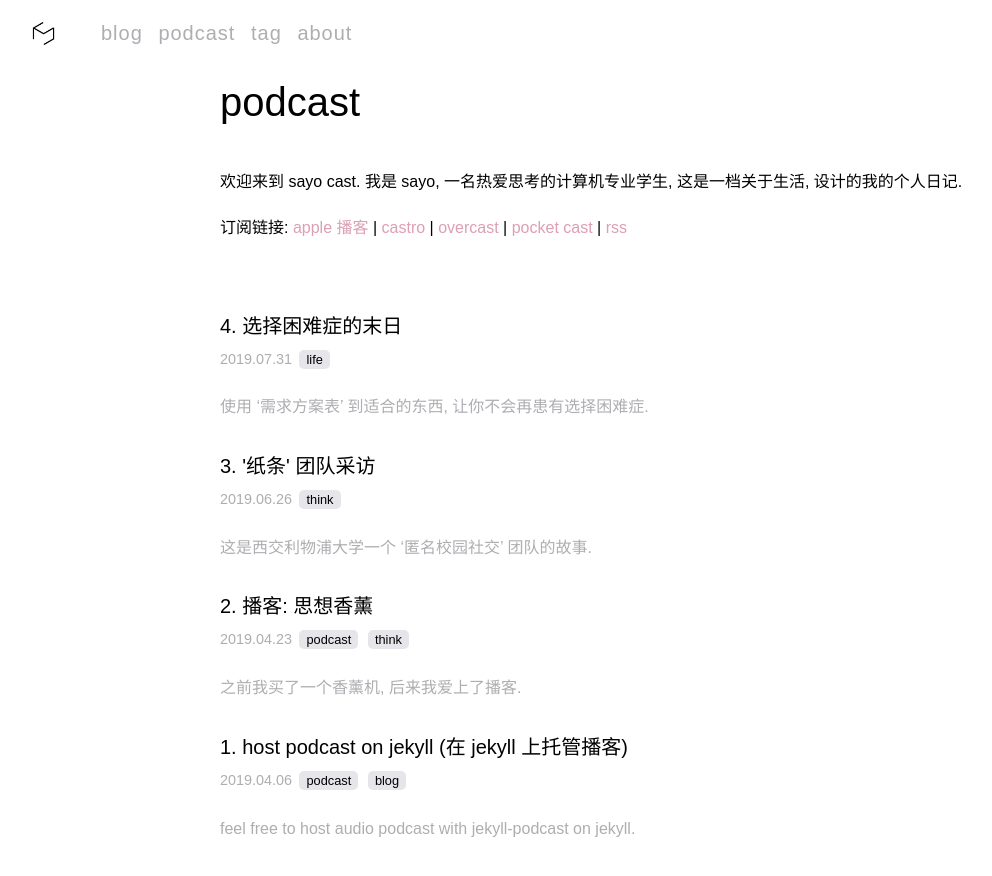
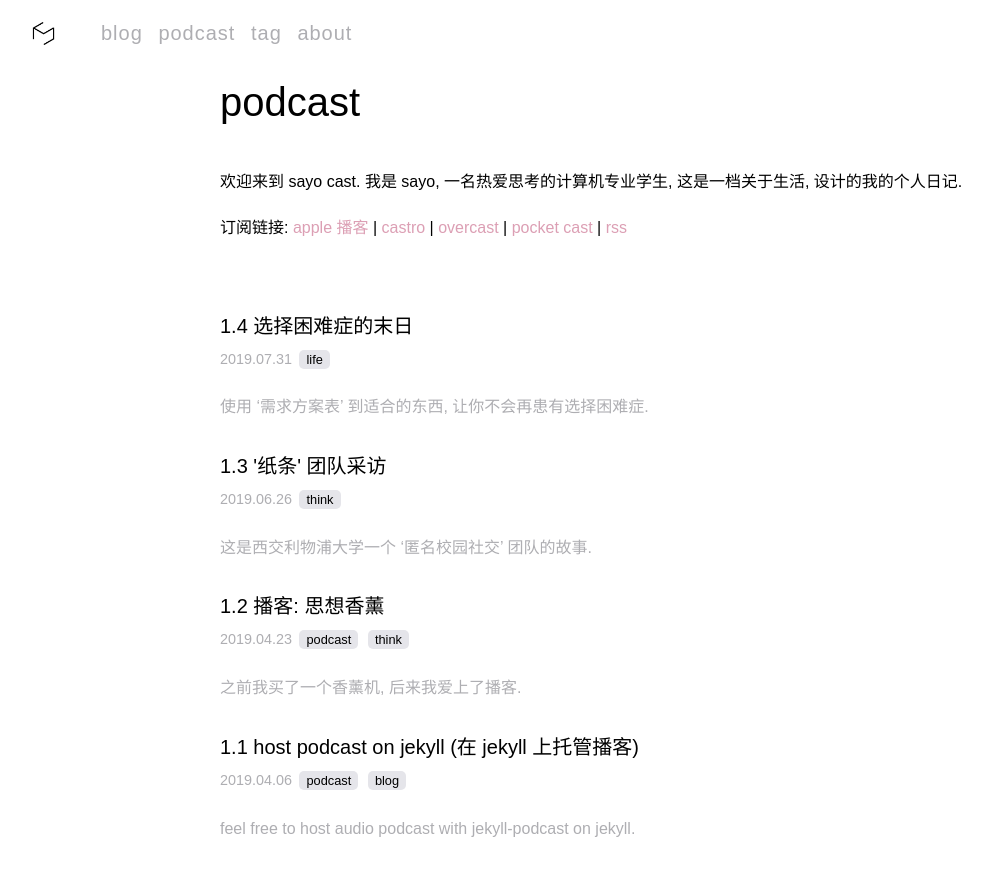
Before and after one commit to yuzujin99/sayo-blog, a Jekyll site: the page built from page/podcast.md, in a window 1280 px wide and 921 px high. Shown: the top 876 px of the window, without its empty margins (20-1012 px from the left). Built offline with Jekyll 4.4.1, drawn with Linux system fonts in a browser that asks for light colours.

Commit message:
add season, fix typo

```diff
--- a/_layouts/list-podcast.html
+++ b/_layouts/list-podcast.html
@@ -7,7 +7,7 @@ layout: post
 {% for post in site.categories.podcast %}
 <a href='{{ post.url }}'>
   <div class='post-list'>
-    <h3>{{post.episode}}. {{ post.title }}</h3>
+    <h3>{% if post.season %}{{ post.season }}.{% endif %}{{post.episode}} {{ post.title }}</h3>
     <time>{{ post.date | date: '%Y.%m.%d' }}</time>
     <div class='tag tag-post'>{% for tag in post.tags %} <span> {{ tag }}</span>{% endfor %}</div>
     <p>{{ post.excerpt | strip_html }}</p>
--- a/_layouts/post-podcast.html
+++ b/_layouts/post-podcast.html
@@ -6,5 +6,5 @@ layout: post
 <audio controls preload='auto' style='width: 100%;'>
   <source src='{{ page.audio }}'>
 </audio>
-<p>{% if page.season %}第 {{ page.season }} 季,{% endif %}{% if page.episode %}第 {{ page.episode }} 集{% endif %}</p>
+<p>{% if page.season %}第 {{ page.season }} 季, {% endif %}{% if page.episode %}第 {{ page.episode }} 集{% endif %}</p>
 {{ content }}
```
